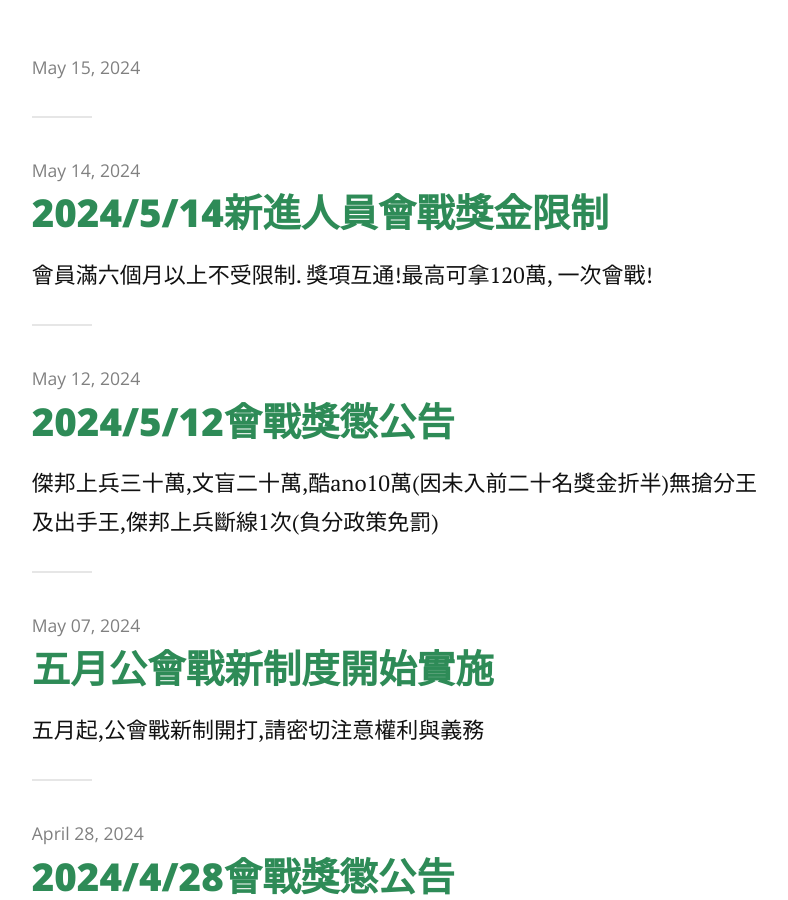
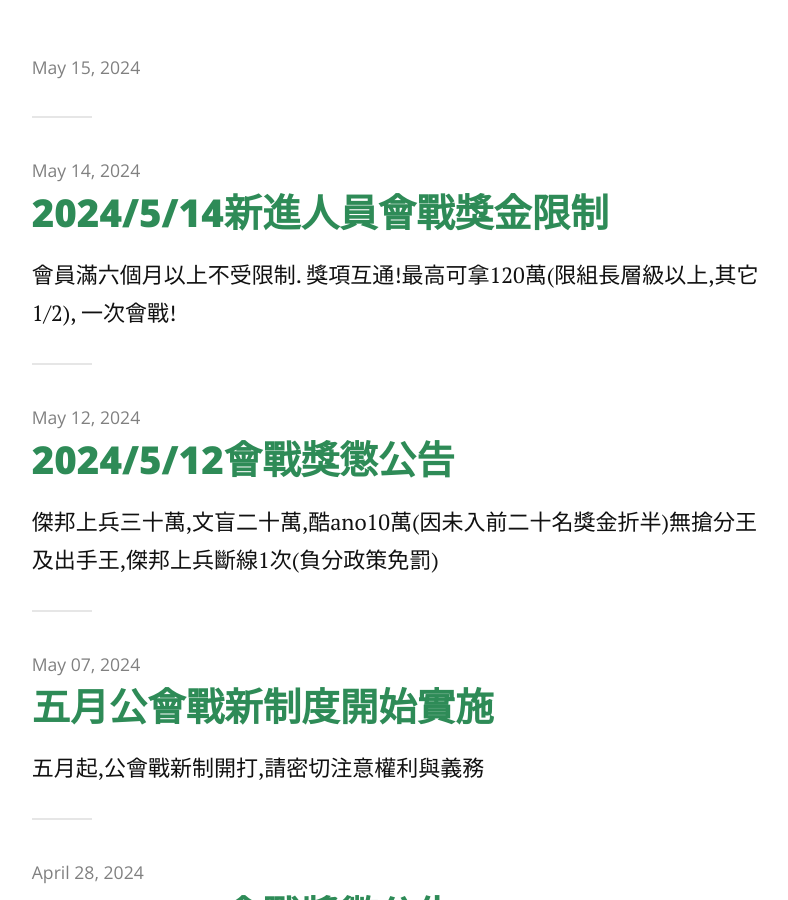
Before and after one commit to jetbomb2012/beloved, a Jekyll site: the page built from index.html, in a window 1280 px wide and 900 px high, scrolled down 450 px. Shown: the whole window, without its empty margins (237-1025 px from the left). Built offline with Jekyll 4.4.1, drawn with Linux system fonts in a browser that asks for light colours; nearby versions of some CDN libraries; the list of posts is cut into pages by our own code.

Commit message:
Update 2024-05-14-top-price.markdown

```diff
--- a/_posts/2024-05-14-top-price.markdown
+++ b/_posts/2024-05-14-top-price.markdown
@@ -2,7 +2,7 @@
 layout: post
 title:  "2024/5/14新進人員會戰獎金限制"
 date:   2024-5-14
-description: 會員滿六個月以上不受限制. 獎項互通!最高可拿120萬, 一次會戰!
+description: 會員滿六個月以上不受限制. 獎項互通!最高可拿120萬(限組長層級以上,其它1/2), 一次會戰!
 
 
 
```
